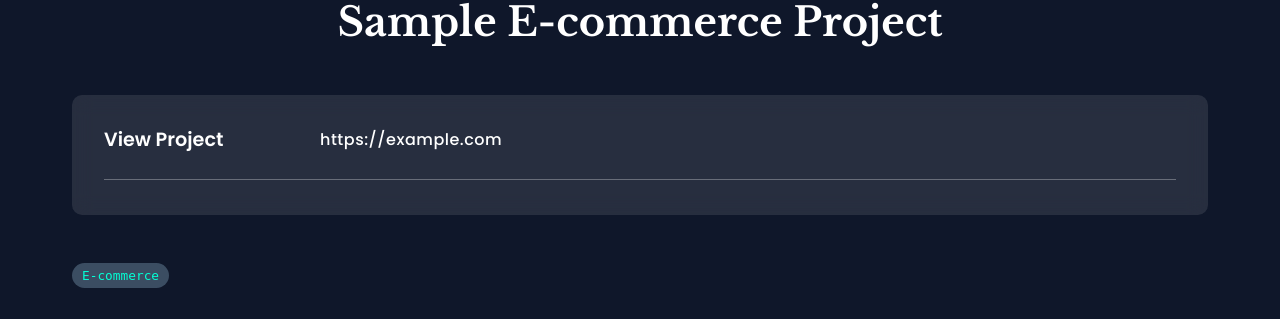
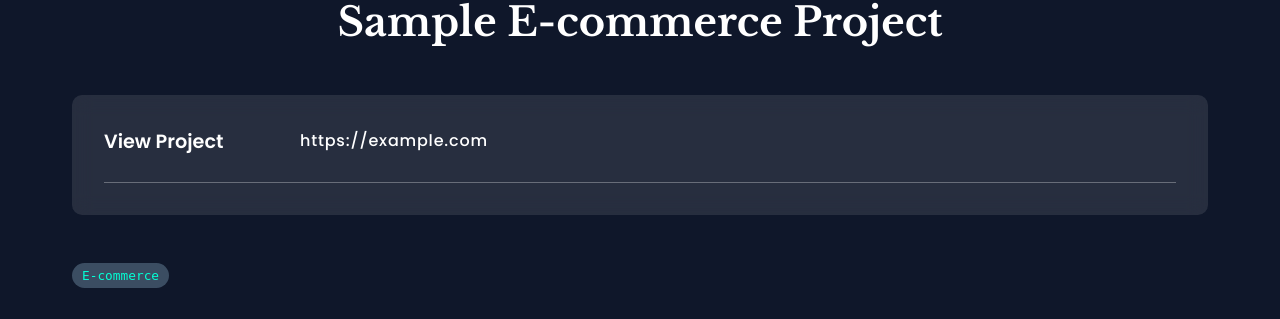
Before and after one commit to SkylarYHU/personal-portfolio-D, a Django app: page /ecommerce/1 in a window 1280 px wide. Shown: the part 131-450 px from the top of the page. Run offline with Django 5.2, Linux system fonts and the light colour scheme; data comes from the database, SQL or seed files in the repository; parts of the project's set-up code (start-up, migrations or seed data) failed here and were passed over.

Commit message:
Remove ecommerce detail content-row h4 and p styles

```diff
--- a/static/css/styles.css
+++ b/static/css/styles.css
@@ -1792,26 +1792,6 @@ html {
   border-bottom: none;
 }
 
-.ecommerce-detail .content-row h4 {
-  flex: 0 0 200px !important;
-  margin: 0 !important;
-  font-size: 1.2rem !important;
-  font-weight: 600 !important;
-  color: white !important;
-  font-family: "Poppins", sans-serif !important;
-  line-height: 1.4 !important;
-  min-width: auto !important;
-}
-
-.ecommerce-detail .content-row p {
-  flex: 1 !important;
-  font-size: 1rem !important;
-  line-height: 1.6 !important;
-  color: #ced4da !important;
-  text-align: left !important;
-  letter-spacing: 0.5px !important;
-  margin: 0 !important;
-}
 
 .ecommerce-detail .image-container img {
   width: 100%;
```
